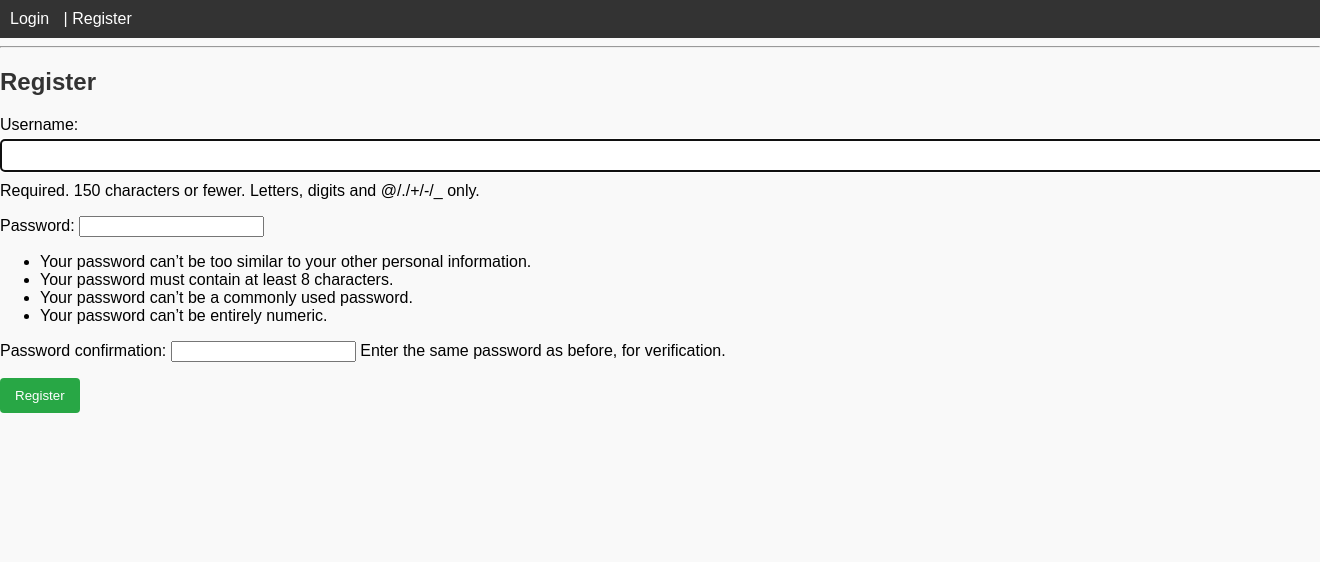
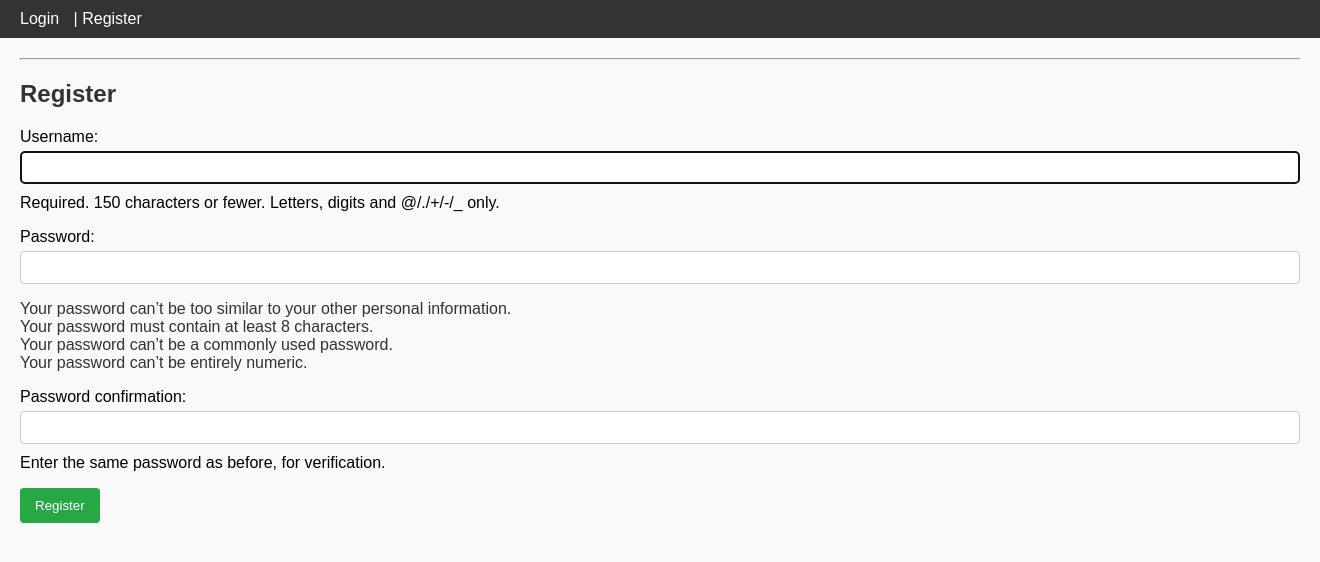
Before and after one commit to RouvenBlaettler/django_learning, a Django app: page /register/ in a window 1320 px wide; the page is wider, and only the part inside the window is pictured. Shown: the top 562 px of that part. Run offline with Django 5.2, Linux system fonts and the light colour scheme.

Commit message:
improve styling

```diff
--- a/core/pages/static/pages/style.css
+++ b/core/pages/static/pages/style.css
@@ -4,13 +4,14 @@ body {
     font-family: Arial, sans-serif;
     background-color: #f9f9f9;
     margin: 0;
-    padding: 0;
+    padding: 20px;
 }
 
 nav {
     background-color: #333;
     color: white;
-    padding: 10px;
+    padding: 10px 20px;
+    margin: -20px -20px 20px -20px;
 }
 
 nav a {
@@ -26,26 +27,28 @@ ul.messages {
 }
 
 ul.messages li {
-    background-color: #d4edda;
-    color: #155724;
+    background-color: #b0e3bc;
+    color: #1a4624;
     padding: 10px;
     margin-bottom: 5px;
     border-radius: 5px;
 }
 
-h1, h2, h3 {
+h1, h2, h3, li {
     color: #333;
 }
 
 form {
     margin-bottom: 20px;
 }
-input[type="text"], textarea {
+input[type="text"], input[type="password"], textarea {
     width: 100%;
     padding: 8px;
     margin: 5px 0 10px 0;
     border: 1px solid #ccc;
     border-radius: 4px;
+    box-sizing: border-box;
+    display: block;
 }
 button {
     background-color: #28a745;
@@ -54,4 +57,23 @@ button {
     border: none;
     border-radius: 4px;
     cursor: pointer;
+    display: block;
+    margin-top: 10px;
 }
+
+button:hover {
+    background-color: #218838;
+}
+
+.note {
+    background-color: white;
+    border: 1px solid #ddd;
+    padding: 15px;
+    margin-bottom: 10px;
+    border-radius: 5px;
+}
+
+ul {
+    list-style-type: none;
+    padding-left: 0;
+}
--- a/core/pages/templates/pages/base.html
+++ b/core/pages/templates/pages/base.html
@@ -24,7 +24,7 @@
 
 <hr>
 {% if messages %}
-    <ul>
+    <ul class="messages">
         {% for message in messages %}
             <li>{{ message }}</li>
         {% endfor %}
--- a/core/pages/templates/pages/home.html
+++ b/core/pages/templates/pages/home.html
@@ -18,7 +18,7 @@
 <ul>
     {% for note in notes %}
         <li>
-            <strong>{{ note.title }}</strong>
+            <h3>{{ note.title }}</h3>
             <p>{{ note.content }}</p>
             <a href="{% url 'edit_note' note.id %}">Edit</a> |
             <a href="{% url 'delete_note' note.id %}">Delete</a>
```
Also changed, not shown: core/db.sqlite3.
